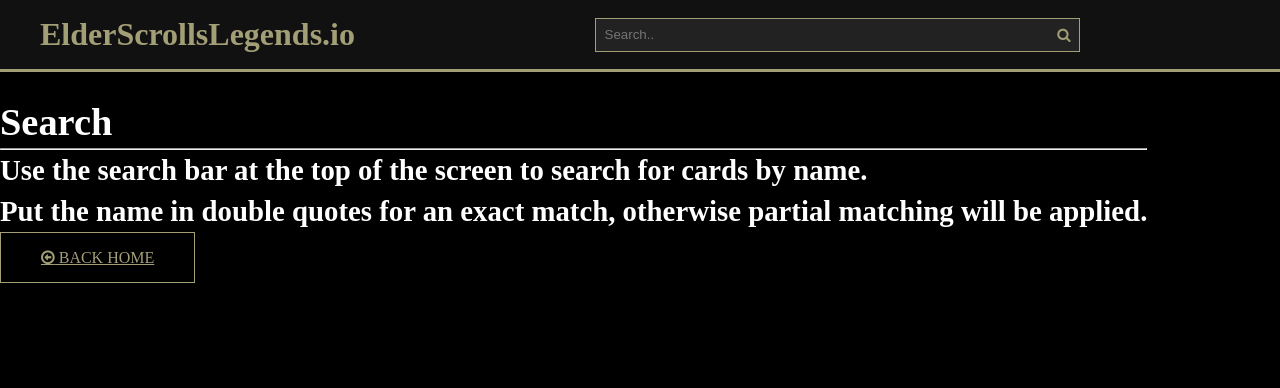
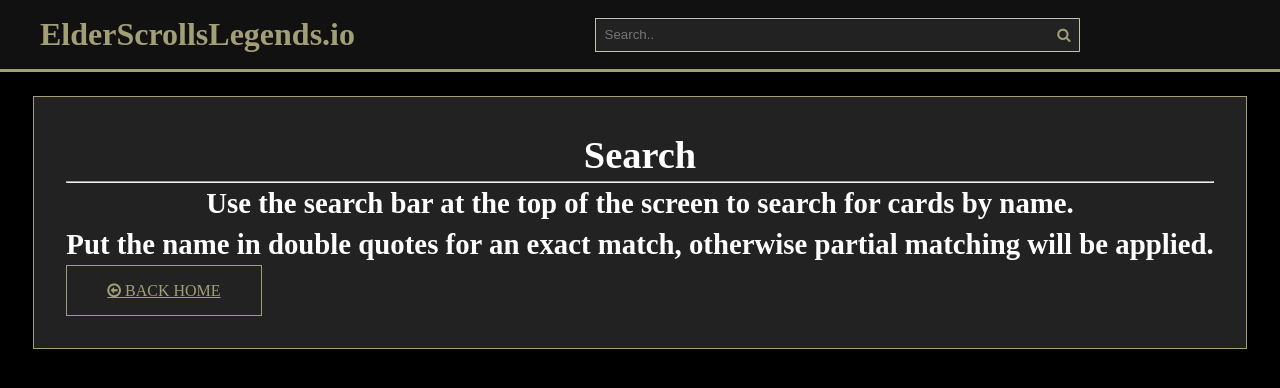
Before and after one commit to apnoble/elder-scrolls-card-viewer, a Vue app: page /search in a window 1280 px wide. Shown: the top 388 px of the page. Built offline with nearby package versions, Linux system fonts and the light colour scheme; a web font is replaced by a local one.

Commit message:
fix it so you can't search for blank

```diff
--- a/src/assets/styles/styles.css
+++ b/src/assets/styles/styles.css
@@ -70,6 +70,24 @@ p {
     color:#fff;
     margin-top:5rem;
     width: 100%;
+}
+
+.txt-center{
+    text-align: center;
+}
+
+.justify-center{
+    justify-content:center;
+}
+
+.align-center{
+    align-items:center;
+}
+
+.info-background{
+    background: var(--secondaryDark);
+    border: 1px solid var(--primaryColor);
+    padding: 2rem !important;
 }
 
 /* ------------------------transitions---------------------  */
--- a/src/components/layout/Toolbar.vue
+++ b/src/components/layout/Toolbar.vue
@@ -8,8 +8,8 @@
                 <div class="search-container">
                     <div class="row">
                         <div class="mobile-row">
-                            <input @keyup.enter="searchFunc($event)" v-model="searchTerm" type="text" placeholder="Search.." name="search">
-                            <button @click.prevent="searchFunc($event)" type="submit"><i class="fa fa-search"></i></button>
+                            <input @keyup.enter="searchFunc($event)" ref="search" v-model="searchTerm" type="text" placeholder="Search.." name="search">
+                            <button @click.prevent="searchFunc($event)" ref="searchBtn" type="submit"><i class="fa fa-search"></i></button>
                         </div>
                     </div>
                 </div>
@@ -37,16 +37,15 @@ export default {
         ...mapGetters(['search'])
     },
     methods:{
-        ...mapActions(['updateSearchTerm', 'customSearch']),
+        ...mapActions(['updateSearchTerm', 'customSearch', 'focus']),
         searchFunc: function(){
-            this.updateSearchTerm(this.searchTerm);
-            if(this.$route.path != '/search'){
-                router.push('/search');
+            if(this.searchTerm){
+                this.updateSearchTerm(this.searchTerm);
+                (this.$route.path != '/search') ? router.push('/search') : this.customSearch();
             }
             else{
-                this.customSearch();
+                this.focus(this.$refs.search);
             }
-
         },
         changeRoute: function(event){
             if(event.target.value.toLowerCase() === 'all')
@@ -54,6 +53,9 @@ export default {
             else
                 router.push(`/cards/${event.target.value.toLowerCase()}`)
         }
+    },
+    mounted(){
+       this.focus(this.$refs.search);
     }
 }
 </script>
--- a/src/views/Search.vue
+++ b/src/views/Search.vue
@@ -4,39 +4,22 @@
         <div class="col">
             <div class="row align-center justify-center">
               <div v-if="!this.search.loading" class="txt-center">
-            <div v-if="this.search.term">
-              <h1 v-if="resultsToShow">
-                Search Results for "{{ this.search.term }}"
-              </h1>
-              <h1 v-else>No Search Results for "{{ this.search.term }}"</h1>
+                  <div v-if ="this.search.term">
+                    <h1 v-if="resultsToShow">Search Results for "{{this.search.term}}"</h1>
+                    <h1 v-else>No Search Results for "{{this.search.term}}"</h1>
                   </div>
-            <div
-              v-else
-              class="row none align-center"
-              style="align-items: center; justify-content: center"
-            >
+                  <div v-else class="row none align-center" style="align-items:center; justify-content:center;">
                     <div class="col info-background">
                         <h1>Search</h1>
-                <hr />
-                <h2>
-                  Use the search bar at the top of the screen to search for
-                  cards by name.
-                </h2>
-                <h2>
-                  Put the name in double quotes for an exact match, otherwise
-                  partial matching will be applied.
-                </h2>
+                        <hr>
+                        <h2>Use the search bar at the top of the screen to search for cards by name.</h2>
+                        <h2>Put the name in double quotes for an exact match, otherwise partial matching will be applied.</h2>
                         <back-home-button variant="primary"></back-home-button>
                     </div>
                   </div>
               </div>
             </div>
-        <grid-container
-          :rarity="rarity"
-          :favorite-mode="false"
-          :search-mode="true"
-          :loading-search="searchLoading"
-        ></grid-container>
+           <grid-container :search-mode="true" :loading-search="searchLoading"></grid-container>
         </div>
     </div>
   </div>
@@ -109,4 +92,11 @@ ul {
 .search {
   margin-top: 6rem;
 }
+
+@media only screen and (max-width: 690px) {
+
+    .search-container form .row {
+        flex-direction: row;
+    }
+}
 </style>
```
Lines whose indentation alone changed are shown as unchanged.
